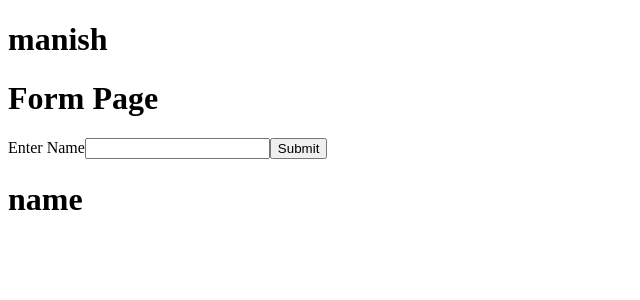
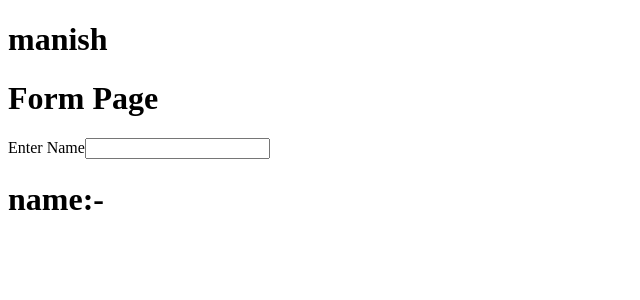
Before and after one commit to manish221298/dct_task, a React (Create React App) app: page / in a window 1280 px wide. Shown: the top 300 px of the page, without its empty margins (0-640 px from the left). Built offline with nearby package versions, Linux system fonts and the light colour scheme.

Commit message:
dct_task

```diff
--- a/src/Form.js
+++ b/src/Form.js
@@ -12,26 +12,18 @@ class Form extends React.Component {
 
   handleChange = (e) => {
     this.setState({ [e.target.name]: e.target.value });
-  };
-
-  handleSubmit = (e) => {
-    e.preventDefault();
-    const formData = {
-      name: this.state.name,
-    };
-
-    this.props.dispatch(addName(formData));
-
-    // console.log(formData);
-    this.setState({ name: "" });
+    this.props.dispatch(addName(e.target.value));
   };
 
   render(props) {
-    console.log("props", this.props.name);
+    let str = this.props.posts;
+    let rev = str.split("").reverse().join("");
+    console.log("props", rev);
+
     return (
       <div>
         <h1>Form Page</h1>
-        <form onSubmit={this.handleSubmit}>
+        <form>
           <label htmlFor="mame">Enter Name</label>
           <input
             type="text"
@@ -39,9 +31,8 @@ class Form extends React.Component {
             value={this.state.name}
             onChange={this.handleChange}
           />
-          <input type="submit" />
         </form>
-        <h1>name{this.props.name}</h1>
+        <h1>name:- {rev}</h1>
       </div>
     );
   }
--- a/src/actions/postAction.js
+++ b/src/actions/postAction.js
@@ -1,3 +1,4 @@
 export const addName = (name) => {
+  console.log("action", name);
   return { type: "ADD_NAME", payload: name };
 };
--- a/src/index.js
+++ b/src/index.js
@@ -2,9 +2,14 @@ import React from "react";
 import ReactDOM from "react-dom";
 import App from "./App";
 import { Provider } from "react-redux";
-import configureStore from "./store/configureStore";
+import configureStore from "./configStore/store";
+const store = configureStore();
 
-const store = configureStore();
+console.log("redux initial state", store.getState());
+
+store.subscribe(() => {
+  console.log("store updated", store.getState());
+});
 
 const jsx = (
   <Provider store={store}>
--- a/src/reducer/postReducer.js
+++ b/src/reducer/postReducer.js
@@ -1,6 +1,7 @@
 const postReducer = (state = "", action) => {
   switch (action.type) {
     case "ADD_NAME": {
+      console.log("reducer", action.payload);
       return state.concat(action.payload);
     }
 
```
Also changed, not shown: src/configStore/store.js (renamed from src/store/configureStore.js).
